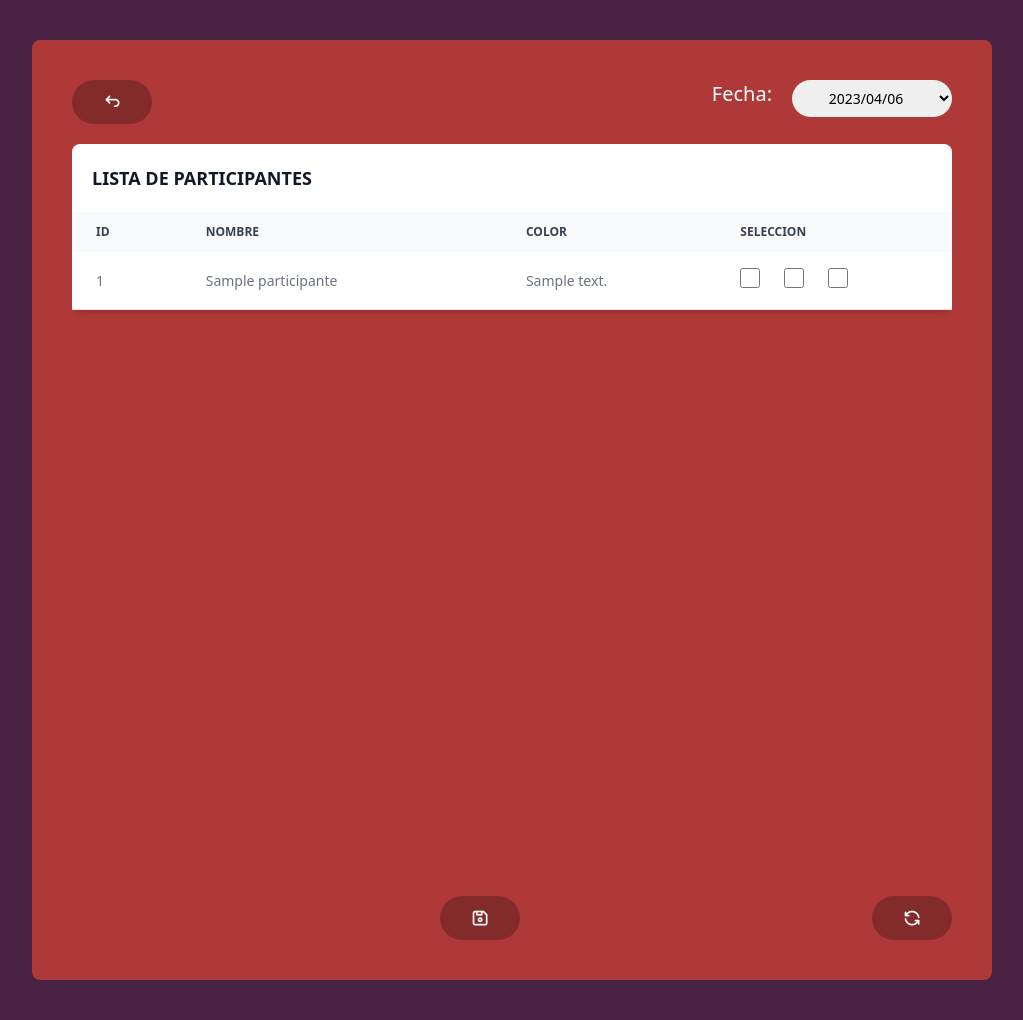
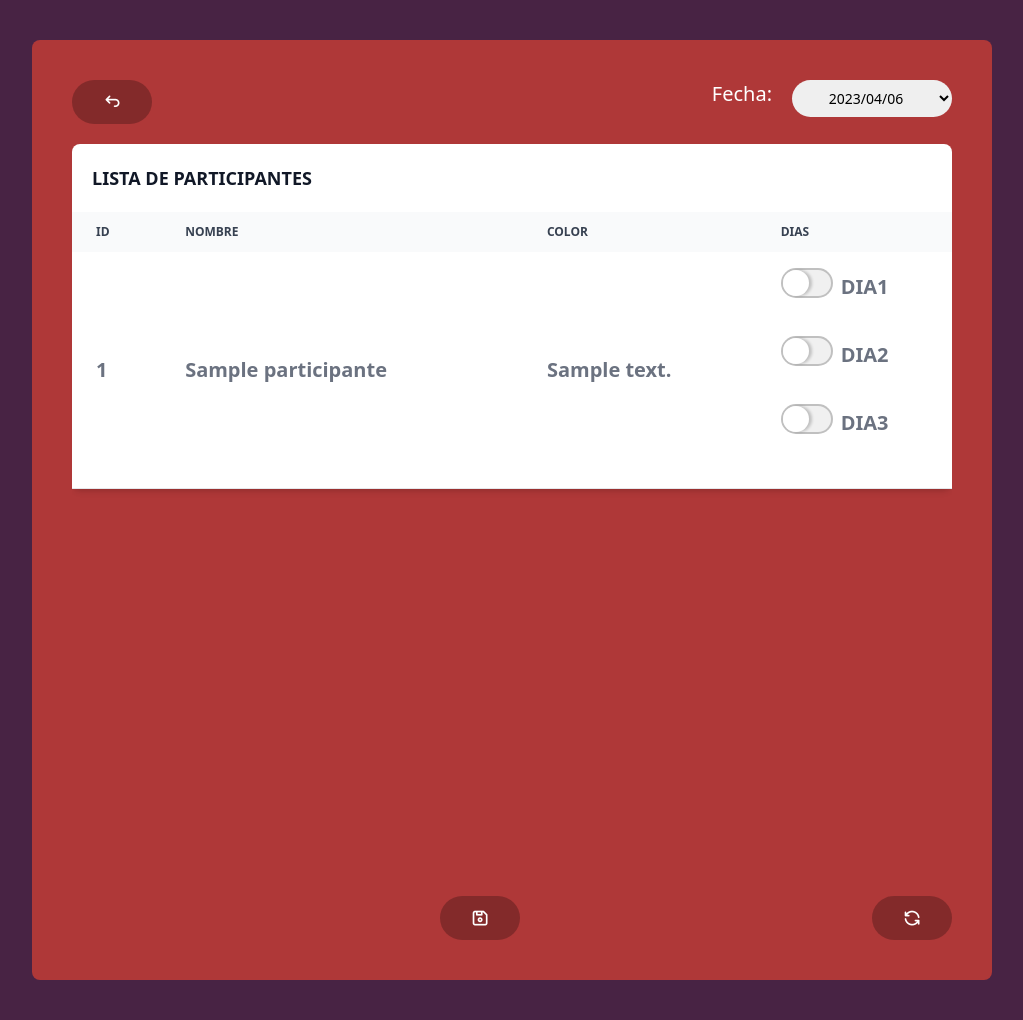
Before and after one commit to cubillagigante/mjopascua, a PHP site: page /src/registro/asistencia.php in a window 1280 px wide. Shown: the whole page, without its empty margins (128-1151 px from the left). Run offline with PHP 8.4, Linux system fonts and the light colour scheme; tables that the repository leaves empty or names only in its code hold one stand-in row (values such as "Sample post"); style sheets or scripts are compiled from the project's sources.

Commit message:
arreglo de logica en asistencia

```diff
--- a/src/juego/index.php
+++ b/src/juego/index.php
@@ -160,7 +160,7 @@ $contador = 0;
             </div>
 
         </div>
-        <?php include 'puntaje.php'; ?>
+
     </div>
 
 </body>
@@ -186,6 +186,6 @@ function insertar(boton) {
 
        ?>
       window.location.href = window.location.href;
-
+      color_letra();
 }
 </script>
--- a/src/registro/asistencia.php
+++ b/src/registro/asistencia.php
@@ -24,7 +24,9 @@
             </div>
             <div class="">
                 <div class="form-group flex">
-                    <label for="my-select"> <h1 class="text-xl  mr-5">Fecha:</h1> </label>
+                    <label for="my-select">
+                        <h1 class="text-xl  mr-5">Fecha:</h1>
+                    </label>
                     <select id="my-select" class="form-control text-center w-40 p-2 text-black rounded-full" name="">
                         <option value="0">2023/04/06</option>
                         <option value="1">2023/04/07</option>
@@ -53,13 +55,13 @@
 
 
                             <th scope="col" class="px-2 py-3">
-                                SELECCION
+                                Dias
                             </th>
                         </tr>
                     </thead>
                     <tbody id="cuerpo">
                         <?php $con=0; while($row = $Rparticipante->fetch_array(MYSQLI_ASSOC)) { $con++;?>
-                        <tr class="bg-white border-b hover:bg-[#efd788c0] dark:border-gray-700">
+                        <tr class="bg-white border-b hover:bg-gray-400 font-bold hover:text-white text-xl dark:border-gray-700">
                             <td class="px-6 py-4">
                                 <?php echo $row['id_participante']; ?>
                             </td>
@@ -72,13 +74,60 @@
 
                             <td class="px-2 py-4">
 
-                                <input class="mr-5 w-5 h-5 cursor-pointer" id="check-<?php echo $con; ?>" value="<?php echo $row['dia1']; ?>" type="checkbox" onclick="seleccion(this,<?php echo $row['id_participante']; ?>)"
-                                    name="">
-                                <input class="mr-5 w-5 h-5 cursor-pointer" id="2check-<?php echo $con; ?>" value="<?php echo $row['dia2']; ?>" type="checkbox" onclick="seleccion(this,<?php echo $row['id_participante']; ?>)"
-                                name="">
-                                <input class="w-5 h-5 cursor-pointer" id="3check-<?php echo $con; ?>" value="<?php echo $row['dia3']; ?>" type="checkbox" onclick="seleccion(this,<?php echo $row['id_participante']; ?>)"
-                                name="">
 
+
+
+                                <label class="content-input">
+
+                                    <input onclick="seleccion(this,<?php echo $row['id_participante']; ?>)"
+                                        type="checkbox" value="<?php echo $row['dia1']; ?>" name="Vehiculo"
+                                        id="1"
+                                    <?php
+                                    if($row['dia1']  == 1) {
+                                        echo 'checked';
+                                    }?>
+                                    >
+                                    DIA1
+                                    <i></i>
+
+                                </label>
+
+                                <label class="content-input">
+                                    <input onclick="seleccion(this,<?php echo $row['id_participante']; ?>)"
+                                        type="checkbox" value="<?php echo $row['dia2']; ?>" name="Vehiculo"
+                                        id="2"
+                                    <?php
+                                    if($row['dia2']  == 1) {
+                                        echo 'checked';
+                                    }?>
+                                    >
+                                    DIA2
+                                    <i></i>
+                                </label>
+
+                                <label  class="content-input">
+                                    <input onclick="seleccion(this,<?php echo $row['id_participante']; ?>)"
+                                        type="checkbox" value="<?php echo $row['dia3']; ?>" name="Vehiculo"
+                                        id="3"
+                                    <?php
+                                    if($row['dia3']  == 1) {
+                                        echo 'checked';
+                                    }?>
+                                    >
+                                    DIA3
+                                    <i></i>
+                                </label>
+                                <!--
+                                    <input class="mr-5 w-5 h-5 cursor-pointer" id="check-"
+                                    value="" type="checkbox"
+                                    onclick="seleccion(this,)" name="">
+                                <input class="mr-5 w-5 h-5 cursor-pointer" id="2check-"
+                                    value="" type="checkbox"
+                                    onclick="seleccion(this,)" name="">
+                                <input class="w-5 h-5 cursor-pointer" id="3check-"
+                                    value="" type="checkbox"
+                                    onclick="seleccion(this,)" name="">
+                                    -->
                             </td>
 
                         </tr>
@@ -103,7 +152,8 @@
                 </label>
                 <label for="btn-refresh">
                     <div class="btn rounded-full w-20 flex justify-center p-3">
-                        <i class="ti ti-refresh"></i><input type="button" id="btn-refresh" onclick="location.reload()" name="btn-refresh" value="" />
+                        <i class="ti ti-refresh"></i><input type="button" id="btn-refresh" onclick="location.reload()"
+                            name="btn-refresh" value="" />
                     </div>
                 </label>
             </div>
@@ -114,101 +164,19 @@
 
 </html>
 <script>
-var cod = document.getElementById("my-select").value;
-var sel = [], sel2 = [], sel3 = [];
-var co = 0, co2 = 0, co3 = 0,
-    arv, compro = 0;
 
-var check = document.getElementById("respuesta");
-var check_d2 = document.getElementById("respuesta2");
-var check_d3 = document.getElementById("respuesta3");
-var check_1, nombre;
 
-for (let u = 1; u < <?php echo $con; ?>;u++) {
-    check_1 = document.getElementById("check-" + u).value;
-    check_2 = document.getElementById("2check-" + u).value;
-    check_3 = document.getElementById("3check-" + u).value;
-    //dia1
-    if(check_1 == 1) {
-        document.getElementById("check-" + u).checked = true;
-        document.getElementById("check-" + u).disabled= true;
-        document.getElementById("check-" + u).style.border ="5px solid blue";
 
+function seleccion(checkeado, id_p) {
+    console.log(checkeado.id);
+
+    if(checkeado.value == 1) {
+        window.location.href = "../../php/guardar_asistencia.php?id_participante=" + id_p + "&dia="+checkeado.id +"&valor="+0;
     } else {
-        document.getElementById("check-" + u).checked = false;
+        window.location.href = "../../php/guardar_asistencia.php?id_participante=" + id_p + "&dia="+checkeado.id +"&valor="+1;
     }
 
-    //dia2
-    if(check_2 == 1) {
-        document.getElementById("2check-" + u).checked = true;
-        document.getElementById("2check-" + u).disabled= true;
-    } else {
-        document.getElementById("2check-" + u).checked = false;
-    }
-
-    //dia3
-    if(check_3 == 1) {
-        document.getElementById("3check-" + u).checked = true;
-        document.getElementById("3check-" + u).disabled= true;
-    } else {
-        document.getElementById("3check-" + u).checked = false;
-    }
 
 }
 
-
-
-function seleccion(checkeado, id) {
-    console.log(checkeado.id.substr(0,1));
-
-    if (checkeado.checked) {
-        console.log("hola" + id);
-
-        checkeado.style.background="#FF99CC";
-
-        //validacion que el id no esté insertado
-        for (let x = 0; x < co; x++) {
-            if (id == sel[x]) {
-                compro = 1;
-                break;
-            } else {
-                compro = 0;
-            }
-        }
-        //si no está insertado se agrega
-        console.log("insertado");
-        if(checkeado.id.substr(0,1) == 2 ){
-            sel2[co2] = id;
-            co2++;
-        } else if(checkeado.id.substr(0,1) == 3){
-            sel3[co3] = id;
-            co3++;
-        } else {
-            sel[co] = id;
-            co++;
-        }
-
-    }
-}
-
-function setValue() {
-    var arv = sel.toString();
-    console.log(arv);
-    var arv2 = sel2.toString();
-    console.log(arv2);
-    var arv3 = sel3.toString();
-    console.log(arv3);
-    check.value = arv;
-    check_d2.value = arv2;
-    check_d3.value = arv3;
-
-    var my_select = document.getElementById("my-select").value;
-    var fecha1 = document.getElementById("fecha");
-    fecha1.value = my_select;
-}
-
-
-
-
-/**/
 </script>
--- a/src/registro/head.php
+++ b/src/registro/head.php
@@ -3,7 +3,7 @@
     <title>MJO - PASCUA</title>
     <meta charset="utf-8">
     <meta name="viewport" content="width=device-width, initial-scale=1">
-  <link rel="stylesheet" href="../../public/tailwind.css" >
+    <link rel="stylesheet" href="../../public/css/tailwind.css">
     <link rel="stylesheet" href="../../webfont/tabler-icons.css">
     <style type="text/css">
     .btn {
@@ -15,17 +15,111 @@
         background-color: rgba(52, 47, 47, 0.25);
         cursor: pointer;
     }
+
     .ti {
         font-size: 1.25rem;
     }
-    .ti-user-circle, .ti-puzzle, .ti-sunset-2, .ti-circle-check, .ti-exclamation-circle, .ti-arrow-big-right-filled {
+
+    .ti-user-circle,
+    .ti-puzzle,
+    .ti-sunset-2,
+    .ti-circle-check,
+    .ti-exclamation-circle,
+    .ti-arrow-big-right-filled {
         font-size: 6rem;
     }
 
-    .ti-circle-check-filled, .ti-xbox-x {
+    .ti-circle-check-filled,
+    .ti-xbox-x {
         font-size: 10rem;
     }
 
+    .content-input input,
+    .content-select select {
+        appearance: none;
+        -webkit-appearance: none;
+        -moz-appearance: none;
+    }
 
+    .content-input input {
+        visibility: hidden;
+        position: absolute;
+        right: 0;
+    }
+
+    .content-input {
+        position: relative;
+        margin-bottom: 30px;
+        padding: 5px 0 5px 60px;
+        /* Damos un padding de 60px para posicionar
+        el elemento <i> en este espacio*/
+        display: block;
+    }
+
+    /* Estas reglas se aplicarán a todos las elementos i
+después de cualquier input*/
+    .content-input input+i {
+        background: #f0f0f0;
+        border: 2px solid rgba(0, 0, 0, 0.2);
+        position: absolute;
+        left: 0;
+        top: 0;
+    }
+
+    /* Estas reglas se aplicarán a todos los i despues
+de un input de tipo checkbox*/
+    .content-input input[type=checkbox]+i {
+        width: 52px;
+        height: 30px;
+        border-radius: 15px;
+    }
+
+    /*
+Creamos el círculo que aparece encima de los checkbox
+con la etqieta before. Importante aunque no haya contenido
+debemos poner definir este valor.
+*/
+    .content-input input[type=checkbox]+i:before {
+        content: '';
+        /* No hay contenido */
+        width: 26px;
+        height: 26px;
+        background: #fff;
+        border-radius: 50%;
+        position: absolute;
+        z-index: 1;
+        left: 0px;
+        top: 0px;
+        -webkit-box-shadow: 3px 0 3px 0 rgba(0, 0, 0, 0.2);
+        box-shadow: 3px 0 3px 0 rgba(0, 0, 0, 0.2);
+    }
+
+    .content-input input[type=checkbox]:checked+i:before {
+        left: 22px;
+        -webkit-box-shadow: -3px 0 3px 0 rgba(0, 0, 0, 0.2);
+        box-shadow: 3px 0 -3px 0 rgba(0, 0, 0, 0.2);
+    }
+
+    .content-input input[type=checkbox]:checked+i {
+        background: #2AC176;
+    }
+
+    .content-input input[type=checkbox]+i:after {
+        content: '';
+        position: absolute;
+        font-size: 10px;
+        color: rgba(255, 255, 255, 0.6);
+        top: 8px;
+        left: 4px;
+        opacity: 0
+            /* Ocultamos este elemento */
+        ;
+        transition: all 0.25s ease 0.25s;
+    }
+
+    /* Cuando esté checkeado cambiamos la opacidad a 1 y lo mostramos */
+    .content-input input[type=checkbox]:checked+i:after {
+        opacity: 1;
+    }
     </style>
 </head>
```
Also changed, not shown: php/guardar_asistencia.php (+14 -36 lines), src/juego/memorias.php (+11 -5 lines), public/css/tailwind.css, public/tailwind.css (deleted). Lines whose indentation alone changed are shown as unchanged.
